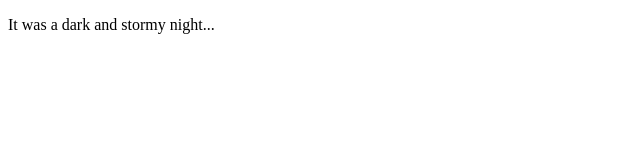
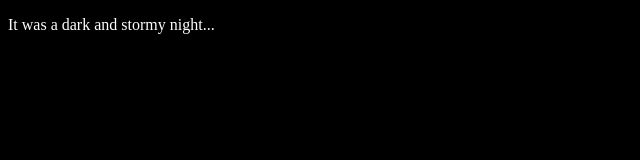
Before and after one commit to oneill01pr/fireside-story, a plain HTML site: page index.html in a window 1280 px wide. Shown: the whole page, without its empty margins (0-640 px from the left). Drawn offline with Linux system fonts and the light colour scheme.

Commit message:
Added style.css

```diff
--- a/index.html
+++ b/index.html
@@ -1,7 +1,9 @@
 <!DOCTYPE html>
 <html>
     <head>
+	<link rel="stylesheet" href="style.css" type="text/css">
         <title>
+		A crazy story
 
         </title>
     </head>
--- /dev/null
+++ b/style.css
@@ -0,0 +1,4 @@
+body {
+	color: white;
+	background-color:black;
+}
```
